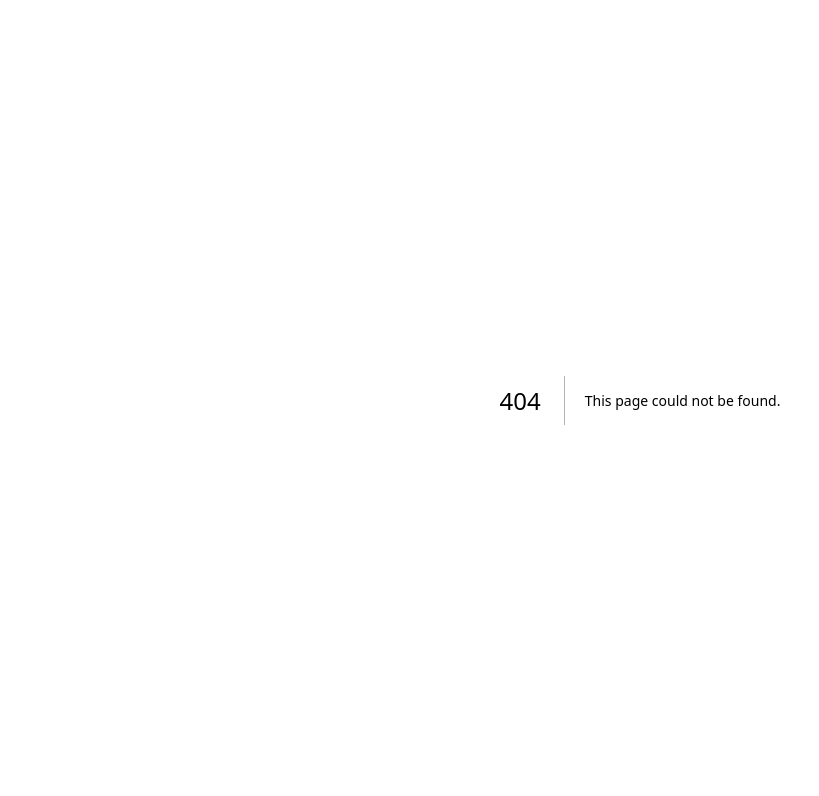
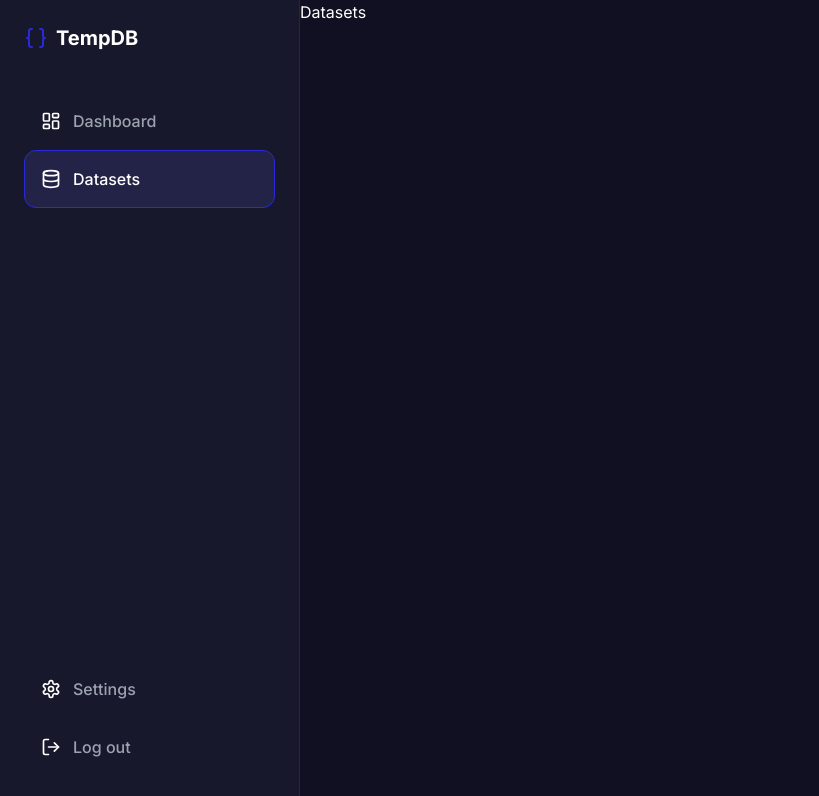
Before and after one commit to KattachaithanyaKumar/temp-db, a Next.js app: page /datasets in a window 1280 px wide. Before the commit this address had no page. Shown: the top 796 px of the page, without its empty margins (0-819 px from the left). Built offline with nearby package versions, Linux system fonts and the light colour scheme.

Commit message:
Add dashboard, datasets, settings pages and Sidebar component; update CSS variables

```diff
--- /dev/null
+++ b/app/(main)/dashboard/page.tsx
@@ -0,0 +1,5 @@
+const dashboard = () => {
+  return <div>dashboard</div>;
+};
+
+export default dashboard;
--- /dev/null
+++ b/app/(main)/datasets/page.tsx
@@ -0,0 +1,5 @@
+const Datasets = () => {
+  return <div>Datasets</div>;
+};
+
+export default Datasets;
--- /dev/null
+++ b/app/(main)/layout.tsx
@@ -0,0 +1,12 @@
+import Sidebar from "../components/Sidebar";
+
+const DashboardLayout = ({ children }: { children: React.ReactNode }) => {
+  return (
+    <div className="flex ">
+      <Sidebar />
+      <main>{children}</main>
+    </div>
+  );
+};
+
+export default DashboardLayout;
--- /dev/null
+++ b/app/(main)/settings/page.tsx
@@ -0,0 +1,5 @@
+const Settings = () => {
+  return <div>Settings</div>;
+};
+
+export default Settings;
--- /dev/null
+++ b/app/components/Sidebar.tsx
@@ -0,0 +1,84 @@
+"use client";
+
+import Link from "next/link";
+import { usePathname } from "next/navigation";
+import {
+  LuBraces,
+  LuSettings,
+  LuLogOut,
+  LuLayoutDashboard,
+  LuDatabase,
+} from "react-icons/lu";
+
+const Option = ({
+  href,
+  icon,
+  label,
+  isActive = false,
+}: {
+  href: string;
+  icon: React.ReactNode;
+  label: string;
+  isActive?: boolean;
+}) => (
+  <Link
+    href={href}
+    className={`flex items-center gap-3 p-4 rounded-xl cursor-pointer hover:bg-(--blue-2) transition-all border ${
+      isActive ? "bg-(--blue-2) border-(--blue)" : "border-transparent"
+    }`}
+  >
+    <div>{icon}</div>
+    <span
+      className={`${
+        isActive ? "text-(--white)" : "text-(--text-light)"
+      } font-medium`}
+    >
+      {label}
+    </span>
+  </Link>
+);
+
+const Sidebar = () => {
+  const pathName = usePathname();
+
+  return (
+    <div className="p-6 bg-(--blue-dark) w-full h-screen max-w-[300px] border-r border-(--white-10) flex flex-col justify-between">
+      <div>
+        <div className="flex items-center gap-2">
+          <LuBraces size={24} color="var(--blue)" />
+          <h1 className="text-xl text-(--white) font-bold">TempDB</h1>
+        </div>
+        <div className="mt-10">
+          <Option
+            href="/dashboard"
+            icon={<LuLayoutDashboard size={20} color="(--text-light)" />}
+            label="Dashboard"
+            isActive={pathName === "/dashboard"}
+          />
+          <Option
+            href="/datasets"
+            icon={<LuDatabase size={20} color="(--text-light)" />}
+            label="Datasets"
+            isActive={pathName === "/datasets"}
+          />
+        </div>
+      </div>
+
+      <div>
+        <Option
+          href="/settings"
+          icon={<LuSettings size={20} color="(--text-light)" />}
+          label="Settings"
+          isActive={pathName === "/settings"}
+        />
+        <Option
+          href="/"
+          icon={<LuLogOut size={20} color="(--text-light)" />}
+          label="Log out"
+        />
+      </div>
+    </div>
+  );
+};
+
+export default Sidebar;
--- a/app/globals.css
+++ b/app/globals.css
@@ -5,7 +5,8 @@
   --white: #fff;
 
   --blue: #2929da;
-  --blue-dark: #16164b;
+  --blue-2: #232348;
+  --blue-dark: #18182c;
   --foreground: #171717;
 
   --light-gray: #262b36;
```
